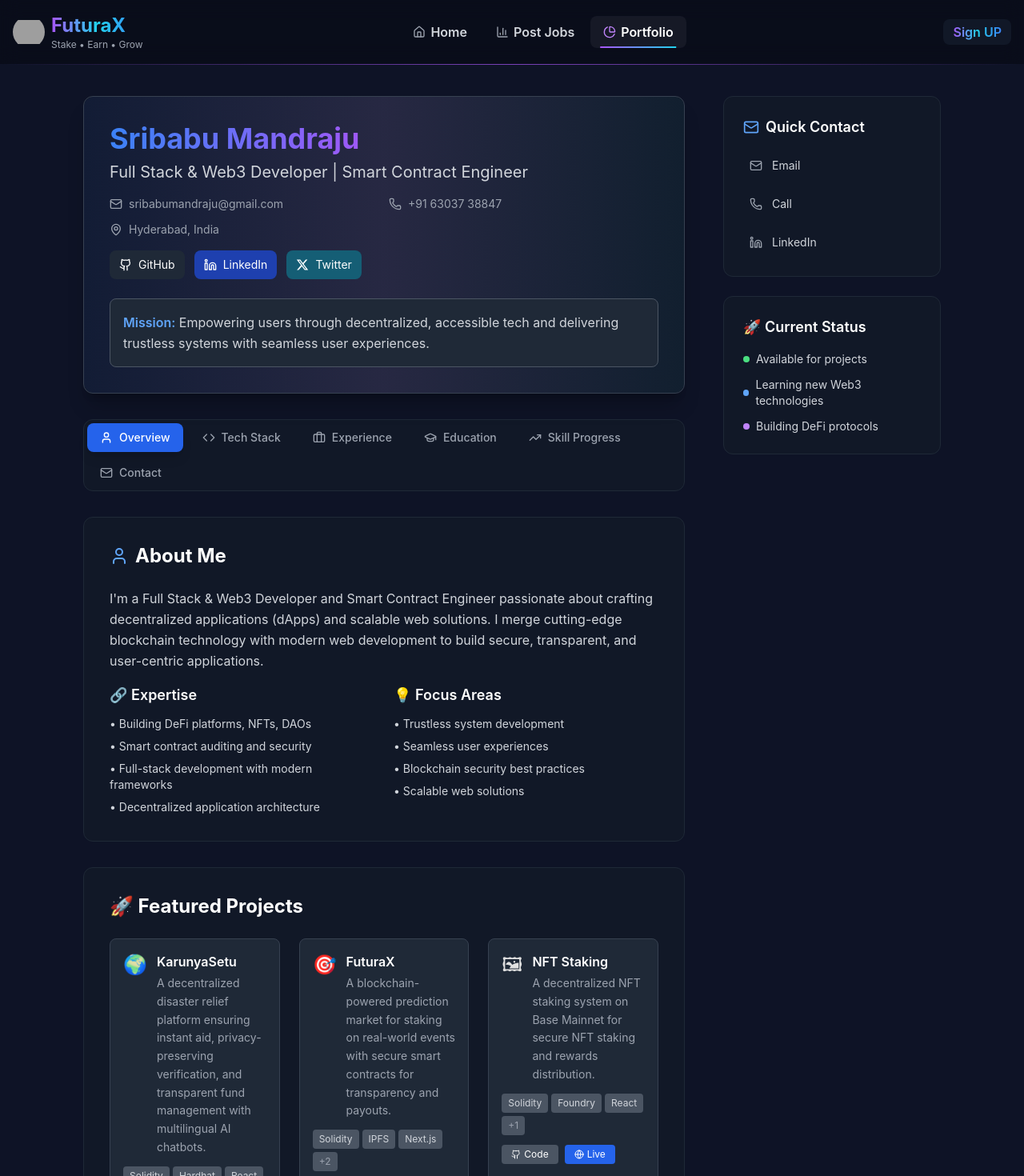
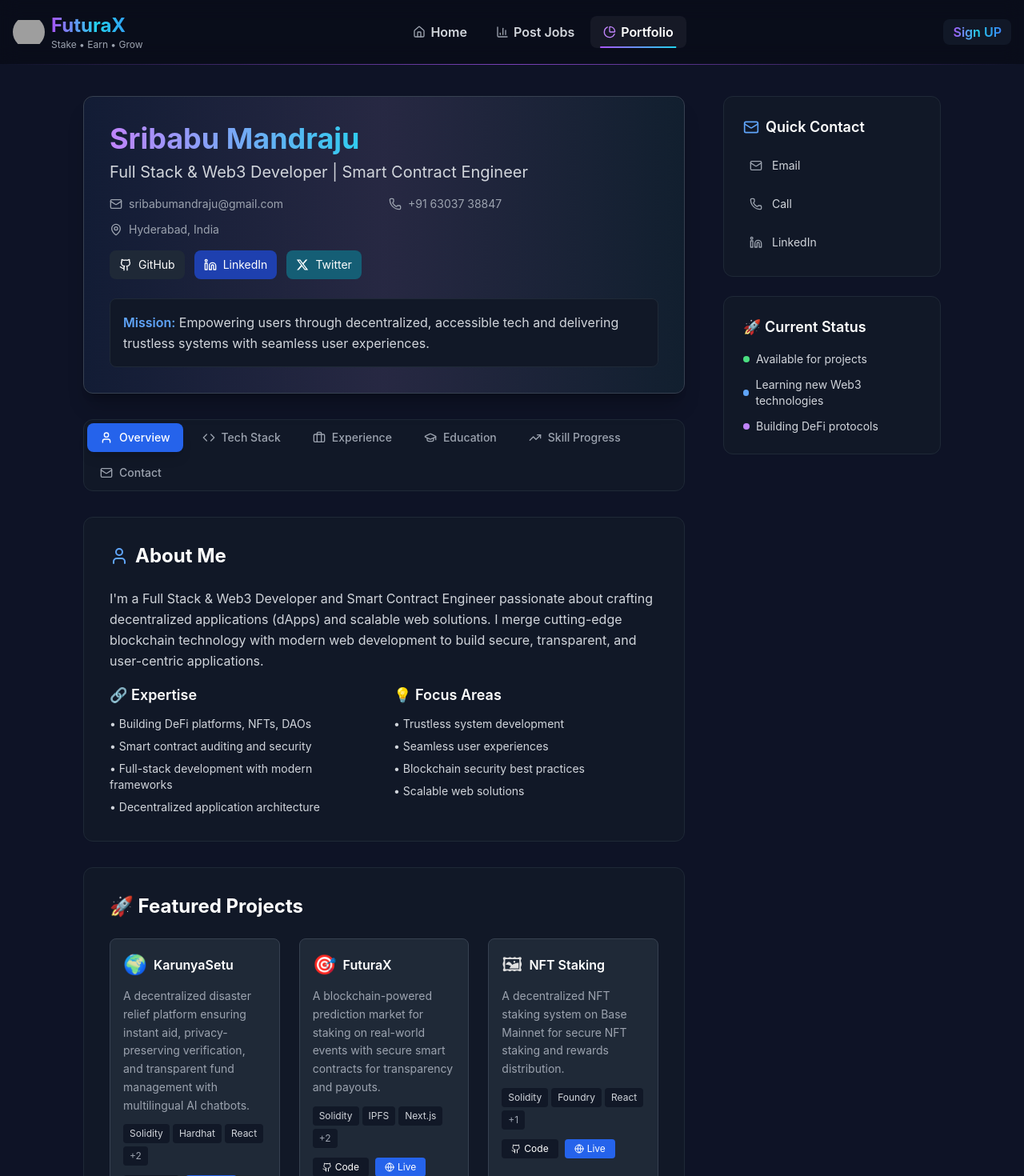
Before and after one commit to Sribabu-Mandraju/D_Freelance, a React (Vite) app in the folder frontend/: page /portfolio in a window 1280 px wide. Shown: the top 1470 px of the page at 80% size. Built offline with nearby package versions, Linux system fonts and the light colour scheme; grey boxes are pictures that could not be loaded.

Commit message:
portfolio

```diff
--- a/frontend/src/Components/portfolio/Hero.jsx
+++ b/frontend/src/Components/portfolio/Hero.jsx
@@ -14,7 +14,7 @@
           <div className="flex flex-col lg:flex-row items-start gap-6">
             {/* Info */}
             <div className="flex-1">
-              <h1 className="text-3xl lg:text-4xl font-bold mb-2 bg-gradient-to-r from-blue-500 via-purple-500 to-cyan-500 bg-clip-text text-transparent">
+              <h1 className="text-3xl lg:text-4xl font-bold mb-2 bg-clip-text text-transparent bg-gradient-to-r from-purple-400 via-cyan-400 to-blue-500">
                 {personalInfo.name}
               </h1>
               <p className="text-lg lg:text-xl text-gray-300 mb-4">
@@ -80,7 +80,7 @@
           </div>
 
           {/* Mission Statement */}
-          <div className="mt-6 p-4 bg-gray-800 border border-gray-600 rounded-lg">
+          <div className="mt-6 p-4 bg-gray-900 border border-gray-800 rounded-lg">
             <p className="text-gray-300 leading-relaxed">
               <span className="text-blue-400 font-semibold">Mission:</span> {personalInfo.mission}
             </p>
--- a/frontend/src/Pages/Portfolio.jsx
+++ b/frontend/src/Pages/Portfolio.jsx
@@ -265,21 +265,24 @@
                 <div className="grid md:grid-cols-2 lg:grid-cols-3 gap-6">
                   {featuredProjects.map((project) => (
                     <div key={project.id} className="bg-gray-800 border border-gray-700 rounded-lg p-4 hover:border-gray-500 transition-colors duration-200">
-                      <div className="flex items-start gap-3 mb-3">
-                        <span className="text-2xl">{project.icon}</span>
-                        <div className="flex-1">
-                          <h3 className="font-semibold text-white mb-1">{project.name}</h3>
-                          <p className="text-sm text-gray-400 leading-relaxed">{project.description}</p>
+                      <div className="flex items-start flex-col gap-3 mb-3">
+
+                        <div className="flex flex-row items-center gap-2">
+                          <span className="text-2xl">{project.icon}</span>
+                          <h3 className="font-semibold text-white ">{project.name}</h3>
+
+
                         </div>
+                        <p className="text-sm text-gray-400 leading-relaxed">{project.description}</p>
                       </div>
                       <div className="flex flex-wrap gap-1 mb-3">
                         {project.technologies.slice(0, 3).map((tech) => (
-                          <span key={tech} className="bg-gray-600 text-gray-300 text-xs px-2 py-1 rounded">
+                          <span key={tech} className="bg-gray-900 text-gray-300 text-xs px-2 py-1 rounded">
                             {tech}
                           </span>
                         ))}
                         {project.technologies.length > 3 && (
-                          <span className="bg-gray-600 text-gray-400 text-xs px-2 py-1 rounded">
+                          <span className="bg-gray-900 text-gray-400 text-xs px-2 py-1 rounded">
                             +{project.technologies.length - 3}
                           </span>
                         )}
@@ -289,7 +292,7 @@
                           href={project.githubUrl}
                           target="_blank"
                           rel="noopener noreferrer"
-                          className="flex items-center gap-1 px-3 py-1 bg-gray-600 hover:bg-gray-500 text-white text-xs rounded transition-colors duration-200"
+                          className="flex items-center gap-1 px-3 py-1 bg-gray-900 hover:bg-gray-500 text-white text-xs rounded transition-colors duration-200"
                         >
                           <Github className="w-3 h-3" />
                           Code
```
